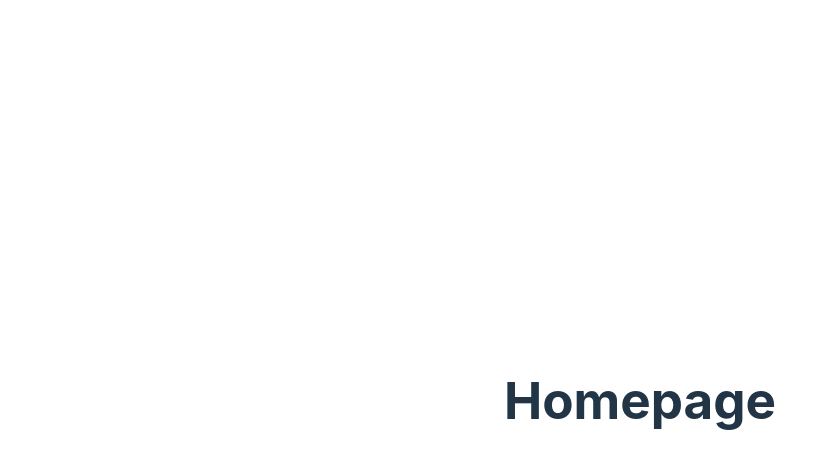
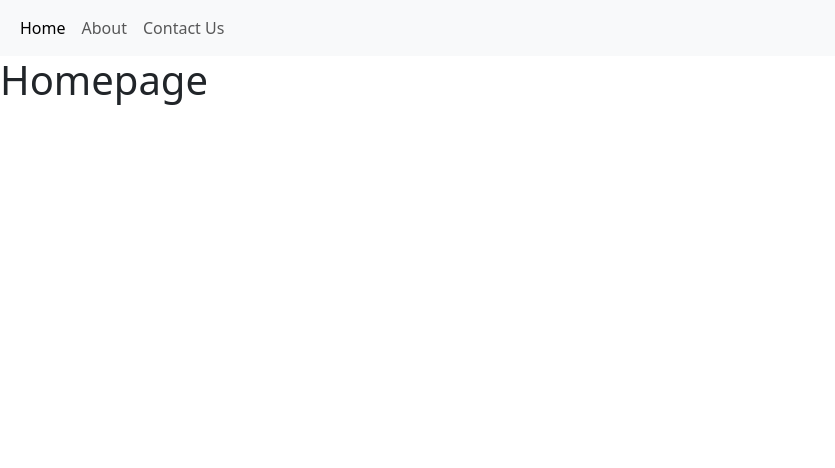
Before and after one commit to rileybl/vue-bootcamp-cats, a Vue app: page / in a window 1280 px wide. Shown: the top 468 px of the page, without its empty margins (0-835 px from the left). Built offline with nearby package versions, Linux system fonts and the light colour scheme.

Commit message:
feat: install bootstrap and added navbar routing

```diff
--- a/index.html
+++ b/index.html
@@ -8,6 +8,7 @@
   </head>
   <body>
     <div id="app">
+
       <router-view></router-view>
 
     </div>
--- a/package.json
+++ b/package.json
@@ -9,6 +9,8 @@
     "preview": "vite preview"
   },
   "dependencies": {
+    "@popperjs/core": "^2.11.7",
+    "bootstrap": "^5.3.0-alpha3",
     "vue": "^3.2.47",
     "vue-router": "^4.1.6"
   },
@@ -16,6 +18,7 @@
     "@types/node": "^18.16.3",
     "@types/vue": "^2.0.0",
     "@vitejs/plugin-vue": "^4.1.0",
+    "sass": "^1.62.1",
     "typescript": "^5.0.2",
     "vite": "^4.3.2",
     "vue-tsc": "^1.4.2"
--- a/src/main.ts
+++ b/src/main.ts
@@ -1,7 +1,9 @@
 import { createApp } from 'vue'
-import './style.css'
+import './styles/bootstrap.scss'
 import App from './App.vue'
 import router from './router'
+import 'bootstrap/dist/css/bootstrap.css'
+import 'bootstrap/dist/js/bootstrap.js'
 
 const app = createApp(App)
 
--- a/src/pages/about.vue
+++ b/src/pages/about.vue
@@ -1,6 +1,26 @@
 <template>
-    <div>
+       <div>
+        <nav class="navbar navbar-expand-lg bg-body-tertiary">
+  <div class="container-fluid">
+
+    <div class="collapse navbar-collapse" id="navbarNav">
+      <ul class="navbar-nav">
+        <li class="nav-item">
+          <RouterLink class="nav-link active" aria-current="page" to="/">Home</RouterLink>
+        </li>
+        <li class="nav-item">
+          <RouterLink class="nav-link" to="/About">About</RouterLink>
+        </li>
+        <li class="nav-item">
+          <RouterLink class="nav-link" to="/Contact-us">Contact Us</RouterLink>
+        </li>
+
+      </ul>
+    </div>
+  </div>
+</nav>
 <h1>About Us</h1>
+<RouterView />
     </div>
 </template>
 
--- a/src/pages/contact-us.vue
+++ b/src/pages/contact-us.vue
@@ -1,6 +1,26 @@
 <template>
     <div>
+        <nav class="navbar navbar-expand-lg bg-body-tertiary">
+  <div class="container-fluid">
+
+    <div class="collapse navbar-collapse" id="navbarNav">
+      <ul class="navbar-nav">
+        <li class="nav-item">
+          <RouterLink class="nav-link active" aria-current="page" to="/">Home</RouterLink>
+        </li>
+        <li class="nav-item">
+          <RouterLink class="nav-link" to="/About">About</RouterLink>
+        </li>
+        <li class="nav-item">
+          <RouterLink class="nav-link" to="/Contact-us">Contact Us</RouterLink>
+        </li>
+
+      </ul>
+    </div>
+  </div>
+</nav>
 <h1>Contact Us</h1>
+<RouterView />
     </div>
 </template>
 
--- a/src/pages/homepage.vue
+++ b/src/pages/homepage.vue
@@ -1,6 +1,26 @@
 <template>
     <div>
+        <nav class="navbar navbar-expand-lg bg-body-tertiary">
+  <div class="container-fluid">
+
+    <div class="collapse navbar-collapse" id="navbarNav">
+      <ul class="navbar-nav">
+        <li class="nav-item">
+          <RouterLink class="nav-link active" aria-current="page" to="/">Home</RouterLink>
+        </li>
+        <li class="nav-item">
+          <RouterLink class="nav-link" to="/About">About</RouterLink>
+        </li>
+        <li class="nav-item">
+          <RouterLink class="nav-link" to="/Contact-us">Contact Us</RouterLink>
+        </li>
+
+      </ul>
+    </div>
+  </div>
+</nav>
 <h1>Homepage</h1>
+<RouterView />
     </div>
 </template>
 
--- a/src/style.css
+++ /dev/null
@@ -1,80 +0,0 @@
-:root {
-  font-family: Inter, system-ui, Avenir, Helvetica, Arial, sans-serif;
-  line-height: 1.5;
-  font-weight: 400;
-
-  color-scheme: light dark;
-  color: rgba(255, 255, 255, 0.87);
-  background-color: #242424;
-
-  font-synthesis: none;
-  text-rendering: optimizeLegibility;
-  -webkit-font-smoothing: antialiased;
-  -moz-osx-font-smoothing: grayscale;
-  -webkit-text-size-adjust: 100%;
-}
-
-a {
-  font-weight: 500;
-  color: #646cff;
-  text-decoration: inherit;
-}
-a:hover {
-  color: #535bf2;
-}
-
-body {
-  margin: 0;
-  display: flex;
-  place-items: center;
-  min-width: 320px;
-  min-height: 100vh;
-}
-
-h1 {
-  font-size: 3.2em;
-  line-height: 1.1;
-}
-
-button {
-  border-radius: 8px;
-  border: 1px solid transparent;
-  padding: 0.6em 1.2em;
-  font-size: 1em;
-  font-weight: 500;
-  font-family: inherit;
-  background-color: #1a1a1a;
-  cursor: pointer;
-  transition: border-color 0.25s;
-}
-button:hover {
-  border-color: #646cff;
-}
-button:focus,
-button:focus-visible {
-  outline: 4px auto -webkit-focus-ring-color;
-}
-
-.card {
-  padding: 2em;
-}
-
-#app {
-  max-width: 1280px;
-  margin: 0 auto;
-  padding: 2rem;
-  text-align: center;
-}
-
-@media (prefers-color-scheme: light) {
-  :root {
-    color: #213547;
-    background-color: #ffffff;
-  }
-  a:hover {
-    color: #747bff;
-  }
-  button {
-    background-color: #f9f9f9;
-  }
-}
```
Also changed, not shown: src/styles/bootstrap.scss (added), 1 other file (tests, documents, lock files or other folders).
